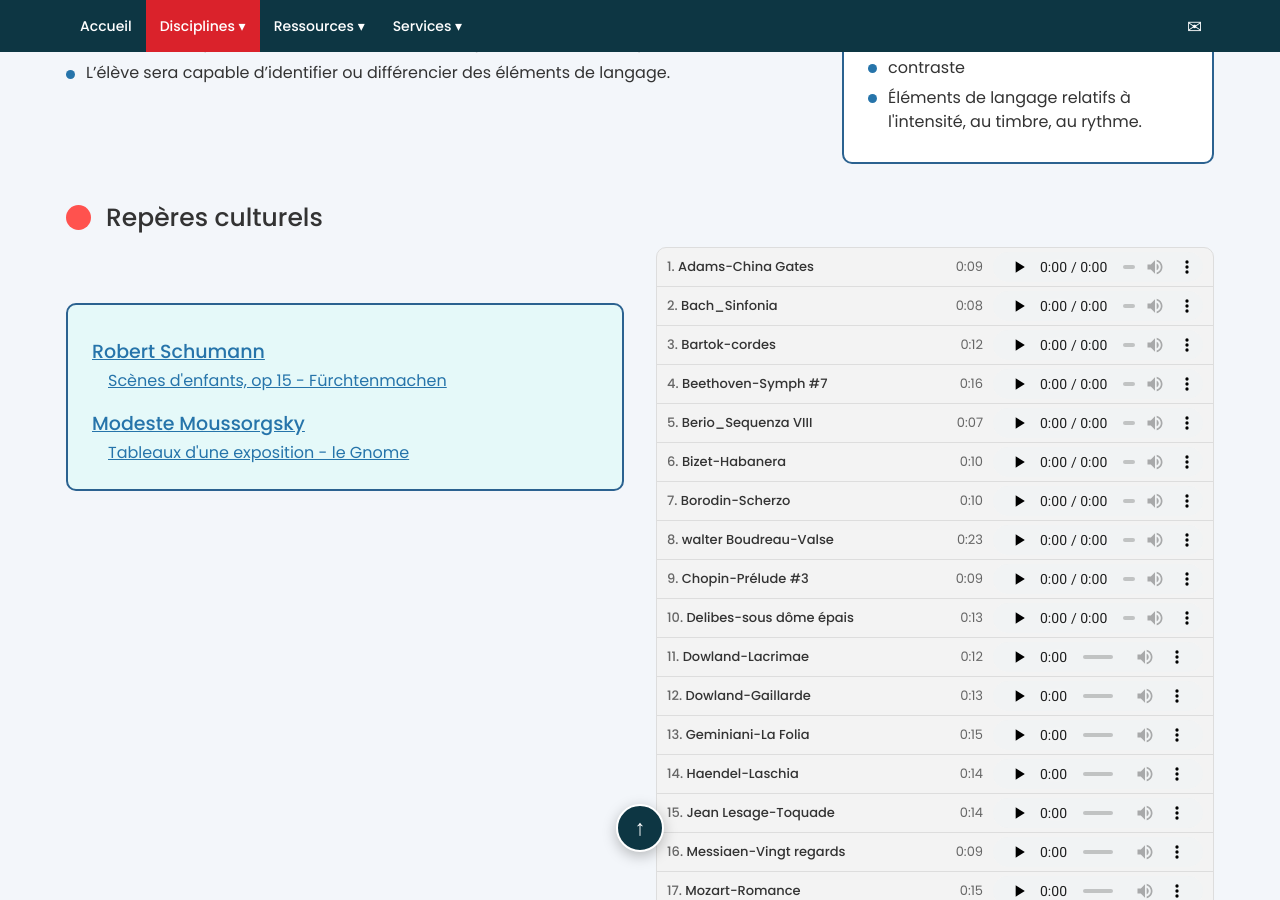
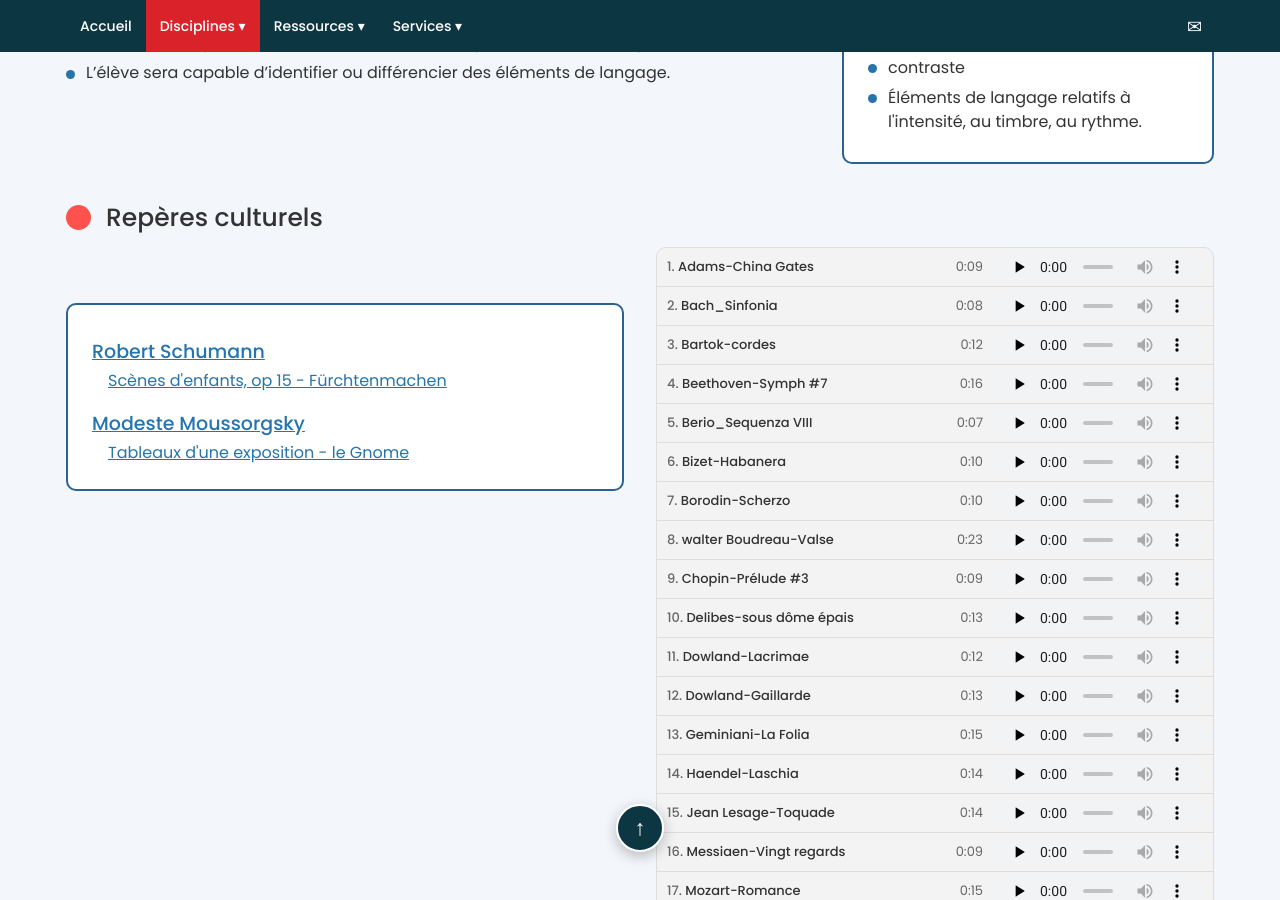
Before and after one commit to yves-fonofone/site-fonofone-revision, a Jekyll site: the page built from _activites/caractere.md, in a window 1280 px wide and 900 px high, scrolled down 1208 px. Built offline with Jekyll 4.4.1, drawn with Linux system fonts in a browser that asks for light colours.

Commit message:
Caractère : encadré Repères culturels en blanc
Co-Authored-By: Claude Opus 5.5 <noreply@anthropic.com>

```diff
--- a/_activites/caractere.md
+++ b/_activites/caractere.md
@@ -82,7 +82,7 @@ etiquette: Musique-en ligne
 <h2 class="titre-pastille">Repères culturels</h2>
 
 <section class="rangee rangee--reperes">
-  <div class="encadre encadre--teinte encadre--reperes">
+  <div class="encadre encadre--blanc encadre--reperes">
     <h4><a href="https://fr.wikipedia.org/wiki/Robert_Schumann" target="_blank" rel="noopener">Robert Schumann</a></h4>
     <p><a href="https://www.youtube.com/watch?v=0zxLqNg6OfQ" target="_blank" rel="noopener">Scènes d'enfants, op 15 - Fürchtenmachen</a></p>
     <h4><a href="https://fr.wikipedia.org/wiki/Modeste_Moussorgski" target="_blank" rel="noopener">Modeste Moussorgsky</a></h4>
```
